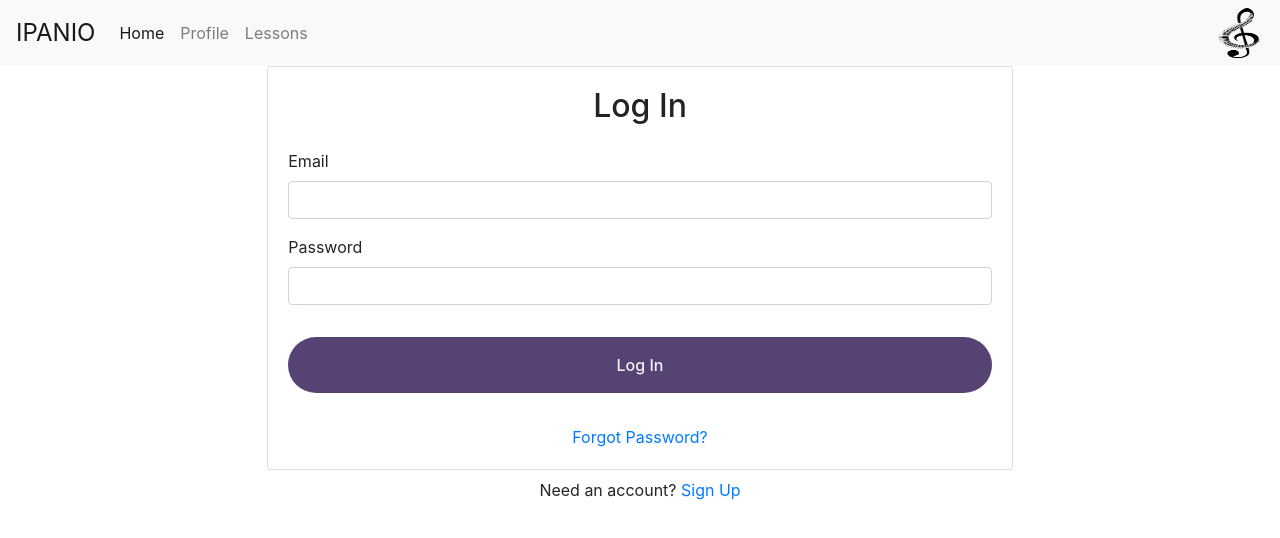
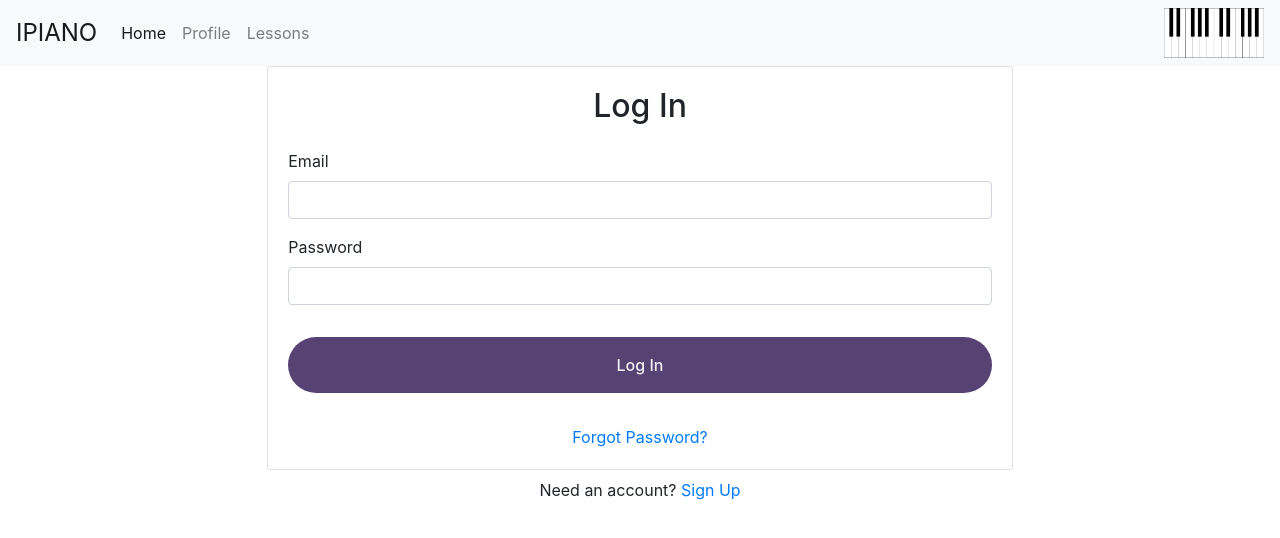
Before and after one commit to adbahrani/IPanio, a React (Create React App) app: page /login in a window 1280 px wide. Shown: the top 538 px of the page. Built offline with nearby package versions, Linux system fonts and the light colour scheme; no server answers.

Commit message:
clean up

```diff
--- a/package.json
+++ b/package.json
@@ -1,5 +1,5 @@
 {
-  "name": "ipanio",
+  "name": "ipiano",
   "version": "0.1.0",
   "private": true,
   "engines": {
--- a/src/components/navbar.jsx
+++ b/src/components/navbar.jsx
@@ -10,7 +10,7 @@ const NabBar = () => {
           href="/"
           style={{ fontSize: "24px" }}
         >
-          IPanio
+          IPiano
         </a>
         <button
           className="navbar-toggler"
@@ -32,19 +32,19 @@ const NabBar = () => {
               </a>
             </li>
             <li className="nav-item">
-              <a className="nav-link" href="#">
+              <a className="nav-link" href="/Profile">
                 Profile
               </a>
             </li>
 
             <li className="nav-item">
-              <a className="nav-link" href="#">
+              <a className="nav-link" href="/Lessons">
                 Lessons
               </a>
             </li>
           </ul>
           <div>
-            <img src={Logo} width="50" height="50" alt="LOGO" />
+            <img src={Logo} width="100" height="50" alt="LOGO" />
           </div>
         </div>
       </nav>
```
Also changed, not shown: src/setupTests.js (deleted, +0 -5 lines), src/assets/images/icon.png, 1 other file (tests, documents, lock files or other folders).
